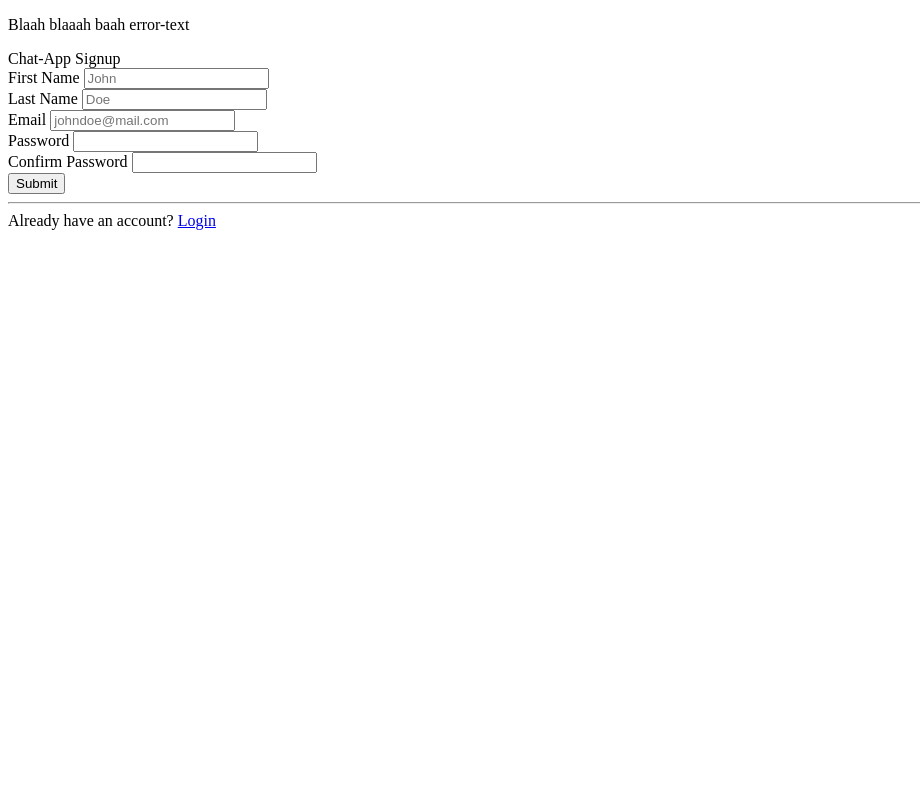
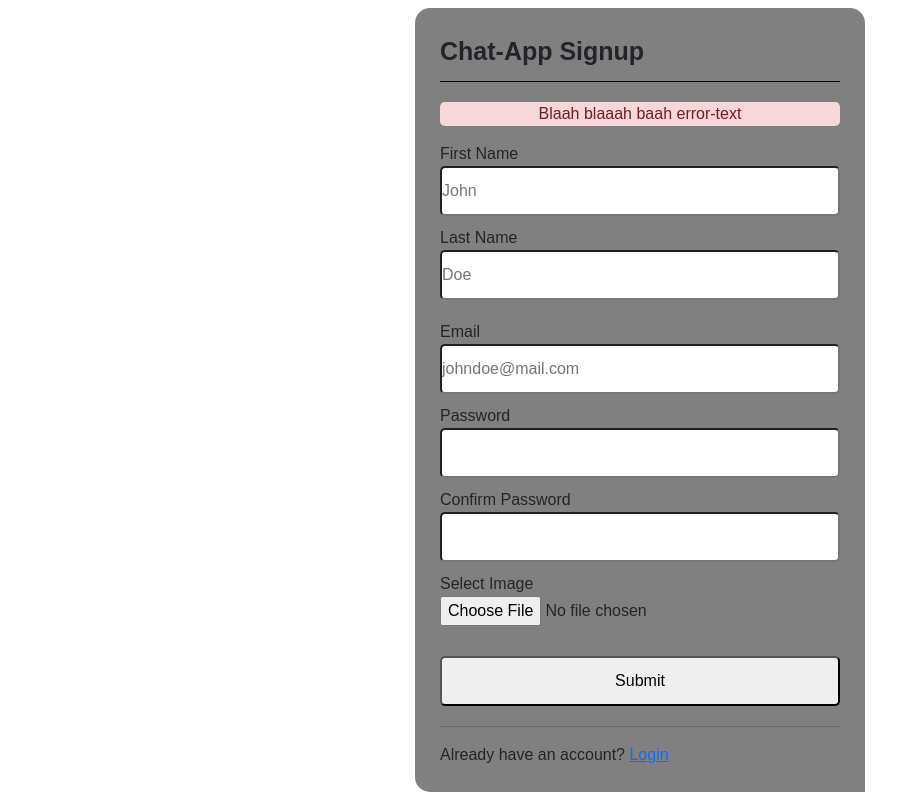
Before and after one commit to NnajiChimuanya/chat-app, a PHP site: page / in a window 1280 px wide. Shown: the whole page, without its empty margins (0-920 px from the left). Run offline with PHP 8.4, Linux system fonts and the light colour scheme.

Commit message:
done my basic styling

```diff
--- a/index.php
+++ b/index.php
@@ -4,20 +4,23 @@
     <meta charset="UTF-8">
     <meta http-equiv="X-UA-Compatible" content="IE=edge">
     <meta name="viewport" content="width=device-width, initial-scale=1.0">
-    <link href="styles/styles.css">
-    <link href="styles/bootstrap.css">
+    <link rel="stylesheet" href="./styles/styles.css">
+    <link rel="stylesheet" href="./styles/bootstrap.css">
     <title>Chat-App</title>
 </head>
 <body>
     <div class="wrapper">
        <section class="sign-up">
+
+
+            <header>Chat-App Signup</header>
+
            <form action="#" method="POST">
                 <div class="error-text">
                     <p>Blaah blaaah baah error-text</p>
                 </div>
 
-               <header>Chat-App Signup</header>
-
+               <div class="field name-details">
                     <div class="field">
                         <label for="firstName"> First Name </label>
                         <input type="text" name="firstName" placeholder="John">
@@ -26,6 +29,7 @@
                     <div class="field">
                             <label for="lastName"> Last Name </label>
                             <input type="text" name="lastName" placeholder="Doe">
+                    </div>
                </div>
 
                 <div class="field">
@@ -43,7 +47,13 @@
                     <input type="passwordConfirm" name="passwordConfirm">
                 </div>
 
-                <div class="field">
+                <div class="field image">
+                    <label for="passwordConfirm"> Select Image </label>
+                    <input type="file" name="image">
+                </div>
+
+
+                <div class="field submit">
 
                     <input type="submit" name="submit">
                 </div>
--- a/styles/styles.css
+++ b/styles/styles.css
@@ -11,5 +11,57 @@ body {
     align-items: center;
     justify-content: center;
     min-height: 100vh;
-    background: #c92d2d;
+
 }
+.wrapper {
+    background: grey ;
+    width: 450px;
+    border-radius: 15px 15px 0px 15px;
+
+}
+
+.sign-up{
+    padding: 25px;
+
+}
+
+.sign-up header{
+    font-size: 25px;
+    font-weight: 600;
+    padding-bottom: 10px;
+    border-bottom: 1px solid black;
+}
+
+.sign-up form {
+    margin: 20px 0;
+}
+
+.sign-up .error-text {
+    color: #721c24;
+    background: #f8d7da;
+    text-align: center;
+    border-radius: 5px;
+    margin-bottom: 10px;
+}
+
+.sign-up  form .field {
+    display: flex;
+    flex-direction: column;
+    margin-bottom: 10px;
+}
+
+form  .field .name-details {
+    display: flex;
+}
+
+
+.sign-up form .field input {
+    height: 50px;
+    outline: none;
+    font-size: 16px;
+    border-radius: 5px;
+}
+
+.sign-up form .field .image input{
+    font-size: 17px;
+}
```
Lines whose indentation alone changed are shown as unchanged.
